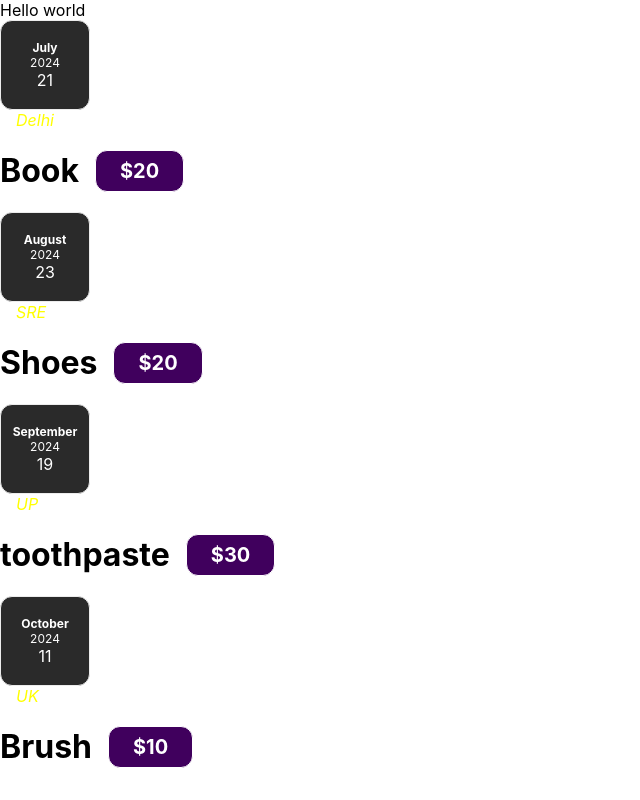
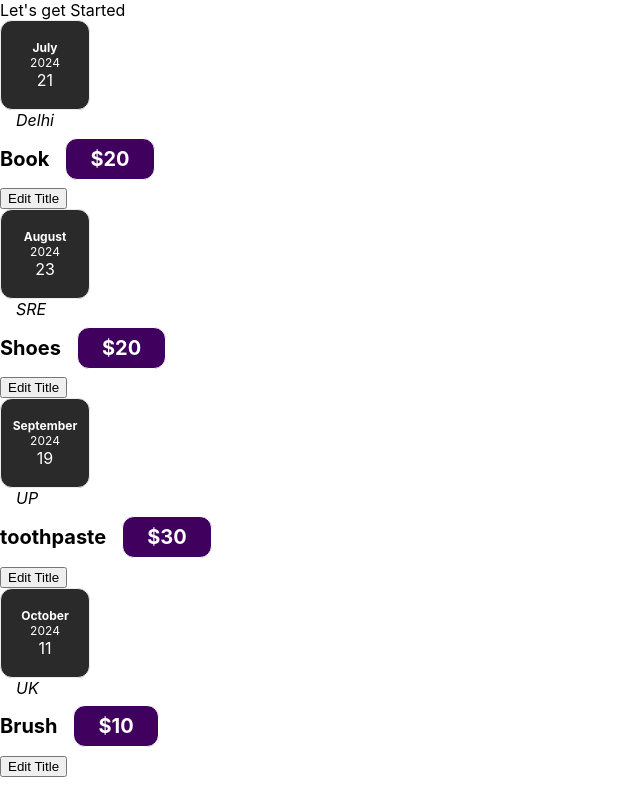
Before and after one commit to MaazDanish/my-app, a React (Create React App) app: page / in a window 1280 px wide. Shown: the whole page, without its empty margins (0-640 px from the left). Built offline with nearby package versions, Linux system fonts and the light colour scheme.

Commit message:
useState

```diff
--- a/src/App.js
+++ b/src/App.js
@@ -11,7 +11,7 @@ const App = () => {
 
   return (
     <div>
-      <h> Hello world</h>
+      <h>Let's get Started</h>
       <Expenses expenses={expenses} />
     </div>
   );
--- a/src/component/Expenses/ExpenseItem.css
+++ b/src/component/Expenses/ExpenseItem.css
@@ -11,7 +11,7 @@
 
   .expense-item__location {
     margin-left: 1rem;
-    color: yellow;
+    color: rgb(0, 0, 0);
     font-style: italic;
   }
 
--- a/src/component/Expenses/ExpenseItem.js
+++ b/src/component/Expenses/ExpenseItem.js
@@ -1,16 +1,23 @@
+import React, { useState } from 'react';
 import './ExpenseItem.css'
 import ExpenseDate from './ExpenseDate';
 import Card from '../UI/Card';
 
 const ExpenseItem = (props) => {
+    const [title, setTitle] = useState(props.title);
+    function buttonClickHandler() {
+        setTitle('New Title')
+    }
+
     return (
         <Card className="expense-item">
             <ExpenseDate date={props.date} />
             <div className='expense-item__location '>{props.location}</div>
             <div className='expense-item__description'>
-                <h1>{props.title}</h1>
+                <h2>{title}</h2>
                 <div className='expense-item__price'>${props.price}</div>
             </div>
+            <button onClick={buttonClickHandler}>Edit Title</button>
         </Card>
     )
 }
--- a/src/component/Expenses/Expenses.js
+++ b/src/component/Expenses/Expenses.js
@@ -3,7 +3,8 @@ import ExpenseItem from './ExpenseItem'
 import Card from '../UI/Card'
 
 const Expenses = (props) => {
-    return <Card className='expenses'>
+    return (
+        <Card className='expenses'>
             {
                 props.expenses.map(expense => {
                     return <ExpenseItem
@@ -16,7 +17,7 @@ const Expenses = (props) => {
                 })
             }
         </Card>
-
+    )
 
 }
 
--- a/src/component/UI/Card.js
+++ b/src/component/UI/Card.js
@@ -1,7 +1,7 @@
 import './Card.css'
 const Card = (props) => {
     const classes = "card" + props.className;
-    return <div className={classes}>{props.children}</div>
+    return <div className={classes}> {props.children} </div>
 }
 
 export default Card;
```
Lines whose indentation alone changed are shown as unchanged.
